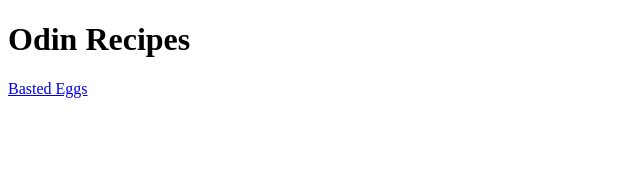
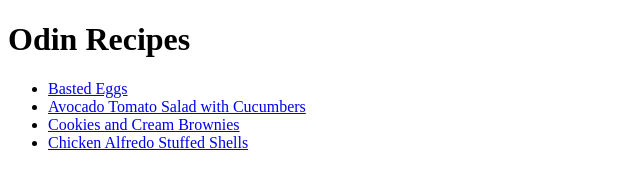
Before and after one commit to farman2002/odin-recipes, a plain HTML site: page index.html in a window 1280 px wide. Shown: the whole page, without its empty margins (0-640 px from the left). Drawn offline with Linux system fonts and the light colour scheme.

Commit message:
Iteration 4: add more recipes

```diff
--- a/index.html
+++ b/index.html
@@ -6,6 +6,11 @@
     </head>
     <body>
         <h1>Odin Recipes</h1>
-        <a href="recipes/basted-eggs.html">Basted Eggs</a>
+        <ul>
+            <li><a href="recipes/basted-eggs.html">Basted Eggs</a></li>
+            <li><a href="recipes/Avocado-Tomato-Salad.html">Avocado Tomato Salad with Cucumbers</a></li>
+            <li><a href="recipes/cookies-and-cream-brownies.html">Cookies and Cream Brownies</a></li>
+            <li><a href="recipes/chicken-alfredo-stuffed-shells.html">Chicken Alfredo Stuffed Shells</a></li>
+        </ul>
     </body>
 </html>
```
